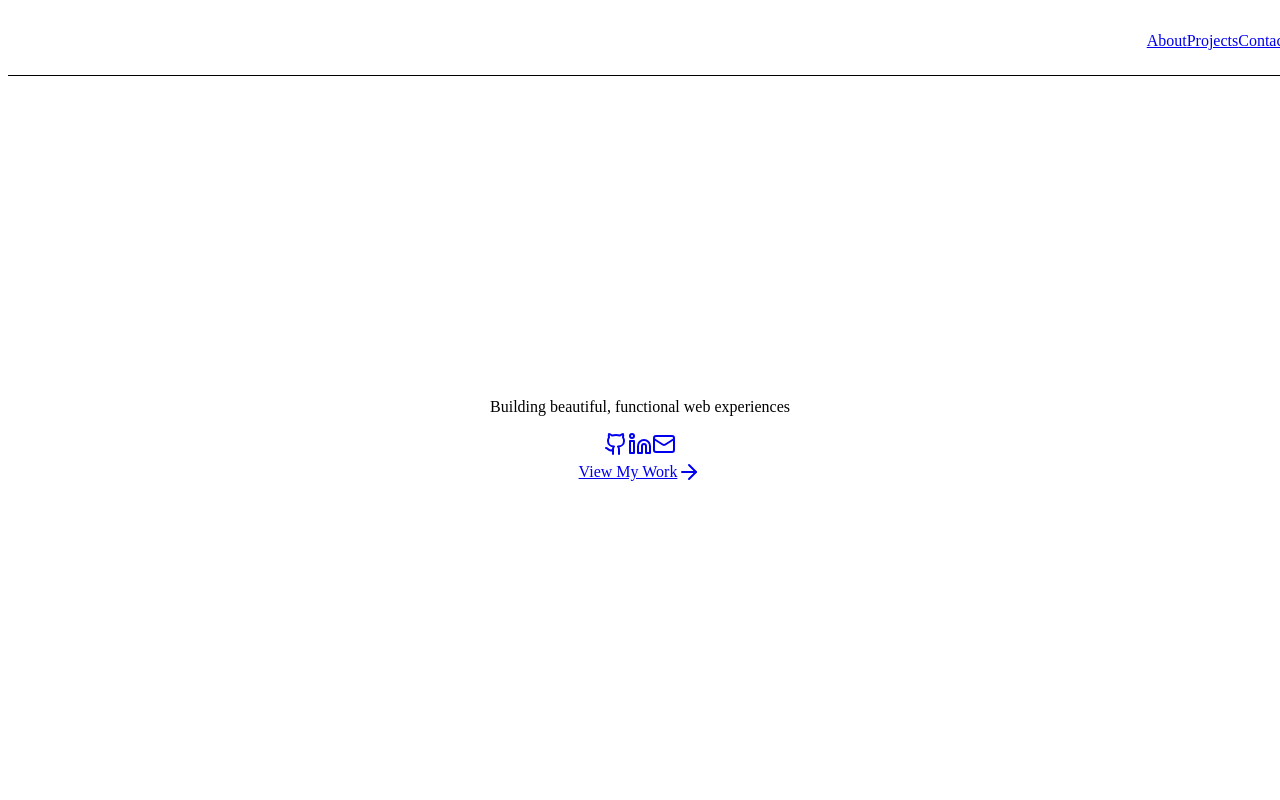
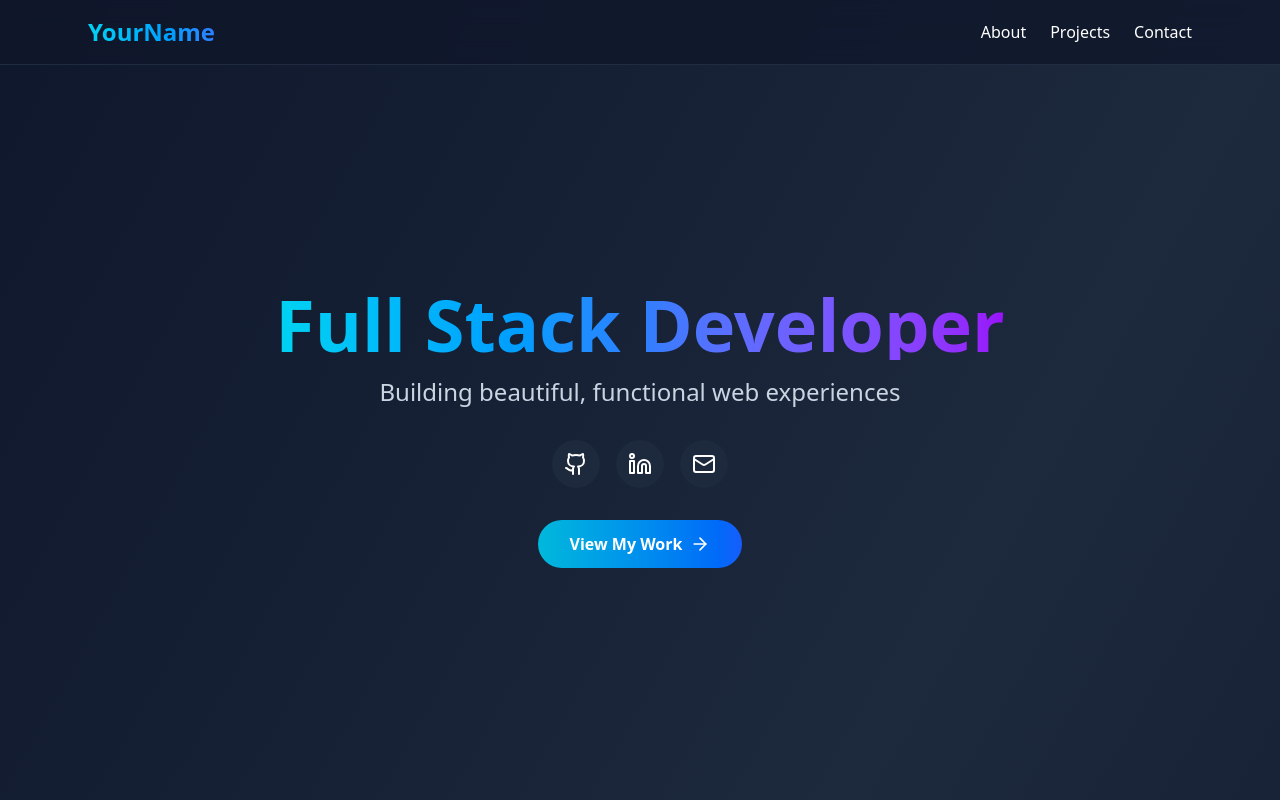
Before and after one commit to jmcdonald46/profilesapp, a React (Vite) app: page / in a window 1280 px wide. Shown: the top 800 px of the page. Built offline with nearby package versions, Linux system fonts and the light colour scheme.

Commit message:
'updating'

```diff
--- a/index.html
+++ b/index.html
@@ -8,6 +8,6 @@
   </head>
   <body>
     <div id="root"></div>
-    <script type="module" src="/src/index.js"></script>
+    <script type="module" src="/src/index.jsx"></script>
   </body>
 </html>
--- a/package.json
+++ b/package.json
@@ -11,7 +11,7 @@
   },
   "dependencies": {
     "@aws-amplify/ui-react": "^6.13.0",
-    "@tailwindcss/postcss": "^4.1.18",
+    "@tailwindcss/postcss": "^4.0.0",
     "amplify": "^0.0.11",
     "aws": "^0.0.3-2",
     "aws-amplify": "^6.15.7",
@@ -40,7 +40,7 @@
     "eslint-plugin-react-refresh": "^0.4.20",
     "globals": "^16.4.0",
     "postcss": "^8.5.6",
-    "tailwindcss": "^4.1.18",
+    "tailwindcss": "^4.0.0",
     "tsx": "^4.20.6",
     "typescript": "^5.9.3",
     "vite": "^7.1.7"
--- a/postcss.config.cjs
+++ b/postcss.config.cjs
@@ -1,6 +1,5 @@
-module.exports = {
+export default {
   plugins: {
     '@tailwindcss/postcss': {},
-    autoprefixer: {},
   },
 }
--- a/src/app.css
+++ b/src/app.css
@@ -1,5 +1,8 @@
 /*Filename - App.css*/
 
-@tailwind base;
-@tailwind components;
-@tailwind utilities;
+@import "tailwindcss";
+
+@theme {
+  --color-primary: #3b82f6;
+  --font-family-display: "Inter", sans-serif;
+}
--- a/src/index.js
+++ b/src/index.jsx
@@ -1,7 +1,7 @@
 import React from 'react';
 import ReactDOM from 'react-dom/client';
 import './app.css';
-import App from './app.js';
+import App from './app.jsx';
 
 const root = ReactDOM.createRoot(document.getElementById('root'));
 root.render(
--- a/tailwind.config.js
+++ b/tailwind.config.js
@@ -1,10 +1,6 @@
-/** @type {import('tailwindcss').Config} */
-module.exports = {
-    content: [
-        "./src/**/*.{js,jsx,ts,tsx}",
-    ],
+export default {
+    content: ["./src/**/*.{js,jsx,ts,tsx}"],
     theme: {
         extend: {},
     },
-    plugins: [],
 }
```
Also changed, not shown: src/app.jsx (renamed from src/app.js), 1 other file (tests, documents, lock files or other folders).
